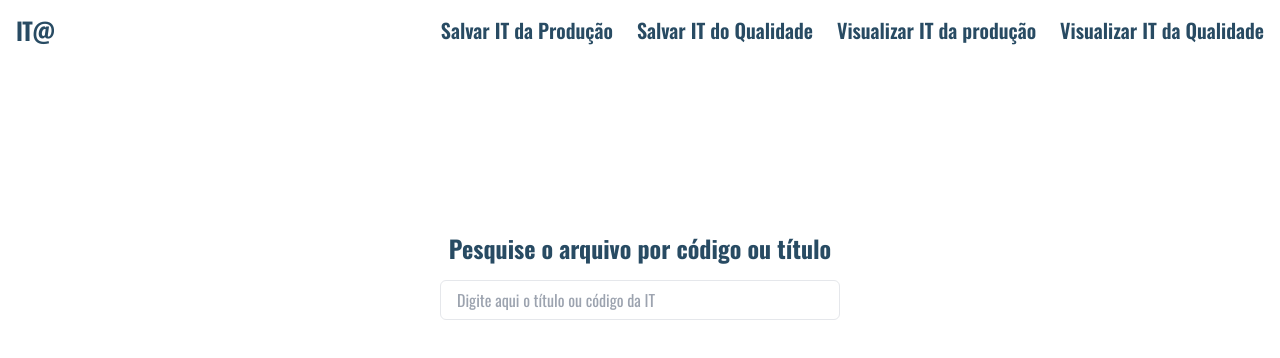
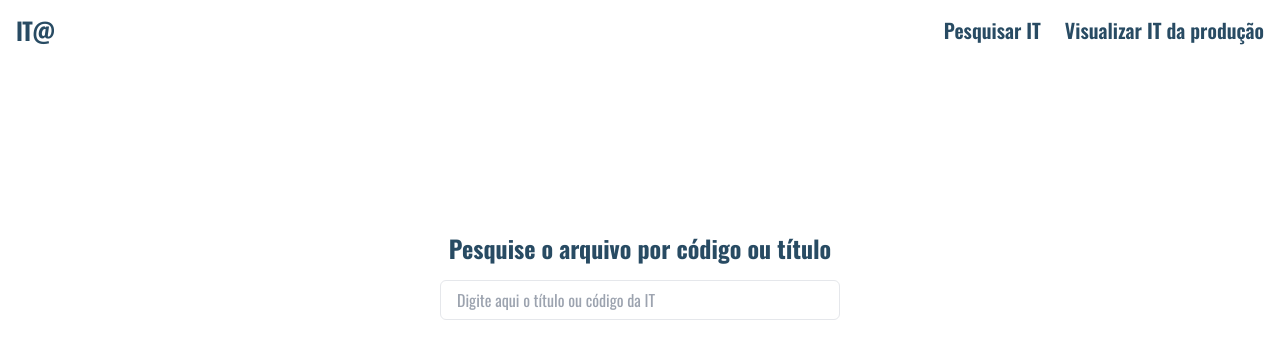
Before and after one commit to nascx/snapsteps, a Next.js app in the folder client/: page /qa in a window 1280 px wide. Shown: the top 358 px of the page. Built offline with nearby package versions, Linux system fonts and the light colour scheme.

Commit message:
criação do usuário do qa, concertando os links

```diff
--- a/client/src/app/qa/page.tsx
+++ b/client/src/app/qa/page.tsx
@@ -69,7 +69,7 @@ const SeacrQA = () => {
 
     return (
             <div className='h-screen w-full flex justify-center flex-col items-center'>
-                <Navbar links={linksSGI}/>
+                <Navbar links={linksQA}/>
                 <h2 className='text-[#284B63] text-2xl font-bold mt-[100px]'>Pesquise o arquivo por código ou título</h2>
                 <input
                     type="text"
```
